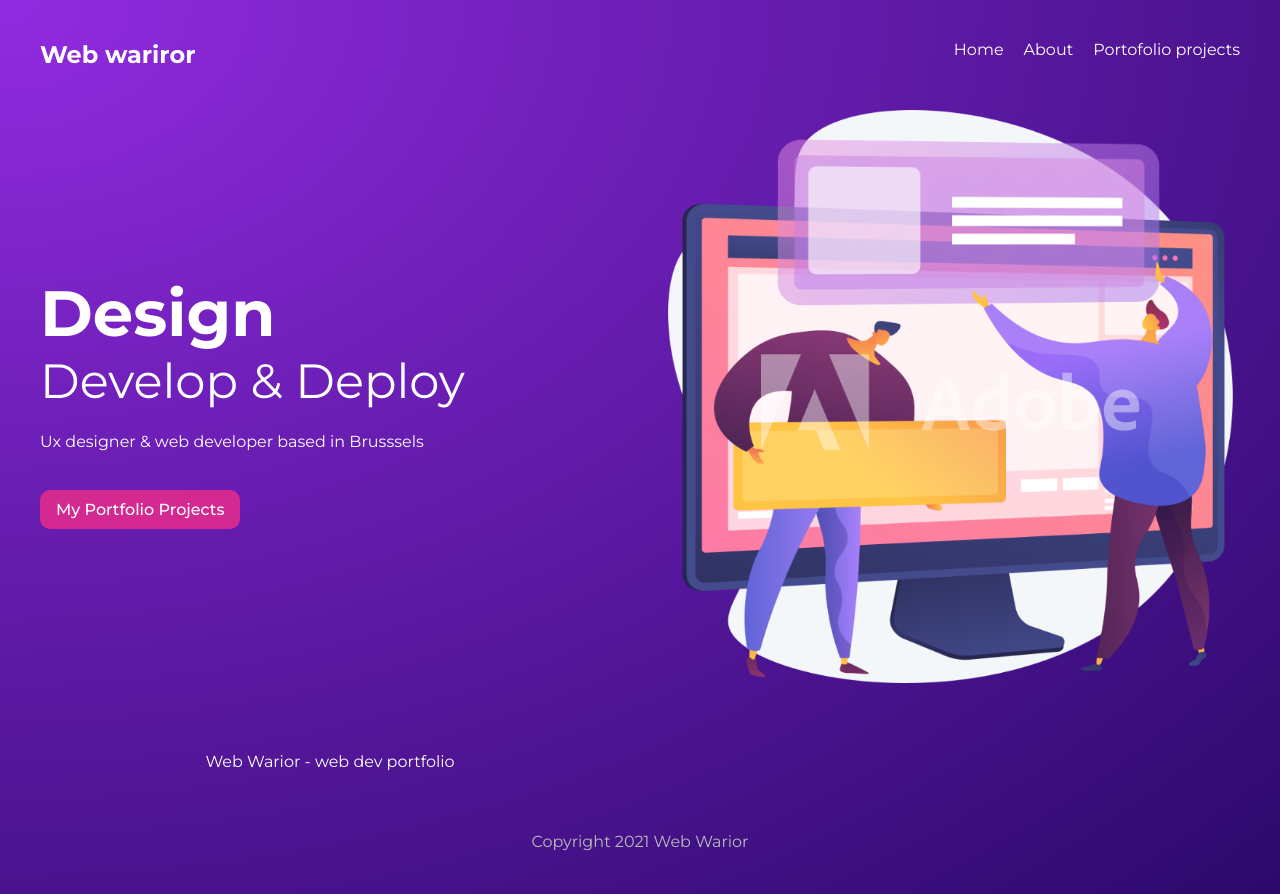
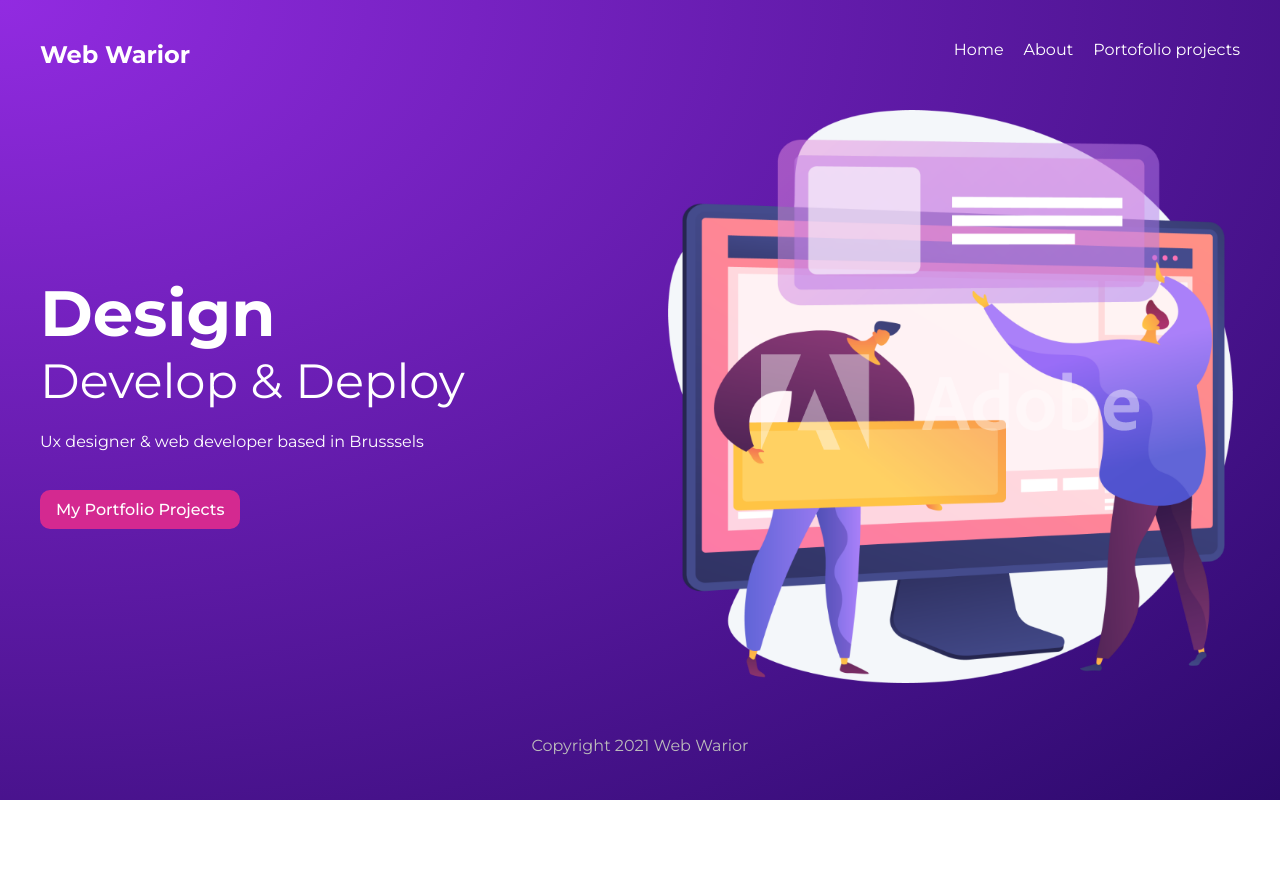
Before and after one commit to moisens/gatsby-basics, a Gatsby site in the folder web-warior/: page / in a window 1280 px wide. After the commit the page ends 800 px from the top, so only its background shows below. Built offline with nearby package versions, Linux system fonts and the light colour scheme; Gatsby itself is replaced by a stand-in of ours.

Commit message:
navbar query data

```diff
--- a/web-warior/src/components/Navbar.js
+++ b/web-warior/src/components/Navbar.js
@@ -1,11 +1,21 @@
 import React from 'react'
-import { Link } from 'gatsby';
+import { Link, graphql, useStaticQuery } from 'gatsby';
 
 
 export default function Navbar() {
+  const data = useStaticQuery(graphql`
+    query SiteInfo {
+      site {
+        siteMetadata {
+          title
+        }
+      }
+    }
+  `);
+  const { title } = data.site.siteMetadata;
   return (
     <nav>
-      <h1>Web wariror</h1>
+      <h1>{title}</h1>
       <div className="links">
         <Link to="/">Home </Link>
         <Link to="/about">About </Link>
--- a/web-warior/src/pages/index.js
+++ b/web-warior/src/pages/index.js
@@ -1,11 +1,9 @@
 import React from "react";
 import Layout from '../components/Layout';
 import styles from '../styles/home.module.css';
-import { graphql, Link } from 'gatsby';
+import { Link } from 'gatsby';
 
-export default function Home({ data }) {
-  console.log(data);
-  const{ title, decription } = data.site.siteMetadata;
+export default function Home() {
   return(
     <Layout>
       <section className={styles.header}>
@@ -16,20 +14,8 @@
         <Link className={styles.btn} to='/projects'>My Portfolio Projects</Link>
       </div>
       <img src="/banner.png" alt="site banner" style={{maxWidth: '100%'}}/>
-      <p>{title} - {decription}</p>
+
     </section>
     </Layout>
   )
 }
-
-export const query = graphql`
-query SiteInfo {
-  site {
-    siteMetadata {
-      title
-      decription
-    }
-  }
-}
-
-`;
```
